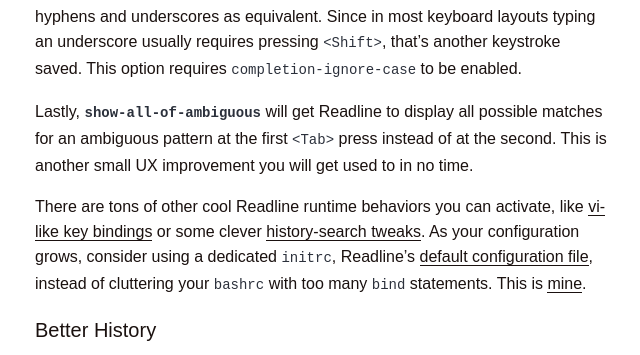
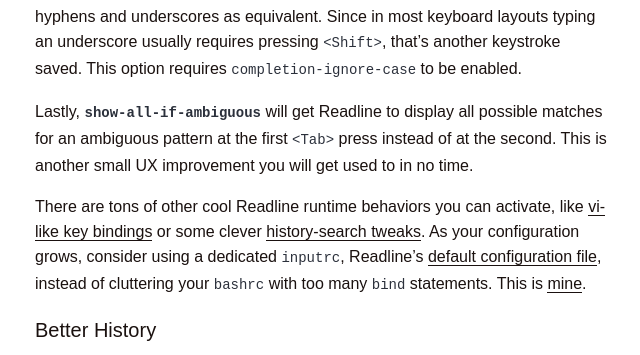
Before and after one commit to mrzool/mrzool.github.io, a Jekyll site: the page built from _posts/2015-12-10-sensible-bash.md, in a window 1280 px wide and 900 px high, scrolled down 1479 px. Shown: the part 155-510 px from the top of the window, without its empty margins (317-957 px from the left). Built offline with Jekyll 4.4.1, drawn with Linux system fonts in a browser that asks for light colours.

Commit message:
Fix some small typos in "Sensible Bash"

```diff
--- a/_posts/2015-12-10-sensible-bash.md
+++ b/_posts/2015-12-10-sensible-bash.md
@@ -33,9 +33,9 @@ The option **`completion-ignore-case`** tells Readline to perform filename compl
 
 With **`completion-map-case`**, filename matching during completion will treat hyphens and underscores as equivalent. Since in most keyboard layouts typing an underscore usually requires pressing `<Shift>`, that's another keystroke saved. This option requires `completion-ignore-case` to be enabled.
 
-Lastly, **`show-all-of-ambiguous`** will get Readline to display all possible matches for an ambiguous pattern at the first `<Tab>` press instead of at the second. This is another small UX improvement you will get used to in no time.
+Lastly, **`show-all-if-ambiguous`** will get Readline to display all possible matches for an ambiguous pattern at the first `<Tab>` press instead of at the second. This is another small UX improvement you will get used to in no time.
 
-There are tons of other cool Readline runtime behaviors you can activate, like [vi-like key bindings](http://blog.sanctum.geek.nz/vi-mode-in-bash/) or some clever [history-search tweaks](https://coderwall.com/p/oqtj8w/the-single-most-useful-thing-in-bash). As your configuration grows, consider using a dedicated `initrc`, Readline's [default configuration file](http://cnswww.cns.cwru.edu/php/chet/readline/readline.html#SEC9), instead of cluttering your `bashrc` with too many `bind` statements. This is [mine](https://github.com/mrzool/dotfiles/blob/master/inputrc).
+There are tons of other cool Readline runtime behaviors you can activate, like [vi-like key bindings](http://blog.sanctum.geek.nz/vi-mode-in-bash/) or some clever [history-search tweaks](https://coderwall.com/p/oqtj8w/the-single-most-useful-thing-in-bash). As your configuration grows, consider using a dedicated `inputrc`, Readline's [default configuration file](http://cnswww.cns.cwru.edu/php/chet/readline/readline.html#SEC9), instead of cluttering your `bashrc` with too many `bind` statements. This is [mine](https://github.com/mrzool/dotfiles/blob/master/readline/.inputrc).
 
 ### Better History
 
```
